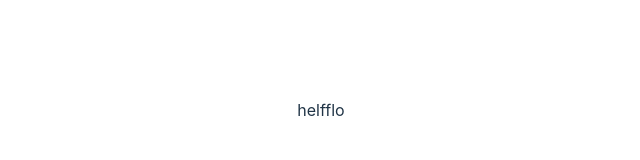
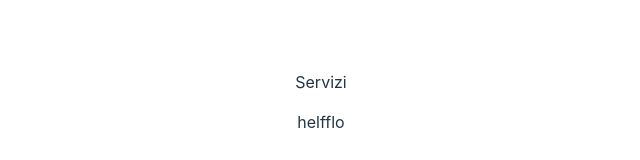
Before and after one commit to Mimmofalena/doctor-tricoli, a React (Vite) app: page / in a window 1280 px wide. Shown: the part 290-450 px from the top of the page, without its empty margins (319-959 px from the left). Built offline with nearby package versions, Linux system fonts and the light colour scheme.

Commit message:
test commit

```diff
--- a/src/App.jsx
+++ b/src/App.jsx
@@ -1,8 +1,10 @@
 import "./App.css";
+import Servizi from "./components/Servizi/Servizi";
 
 function App() {
   return (
     <>
+    <Servizi />
       <p>helfflo</p>
     </>
   );
```
